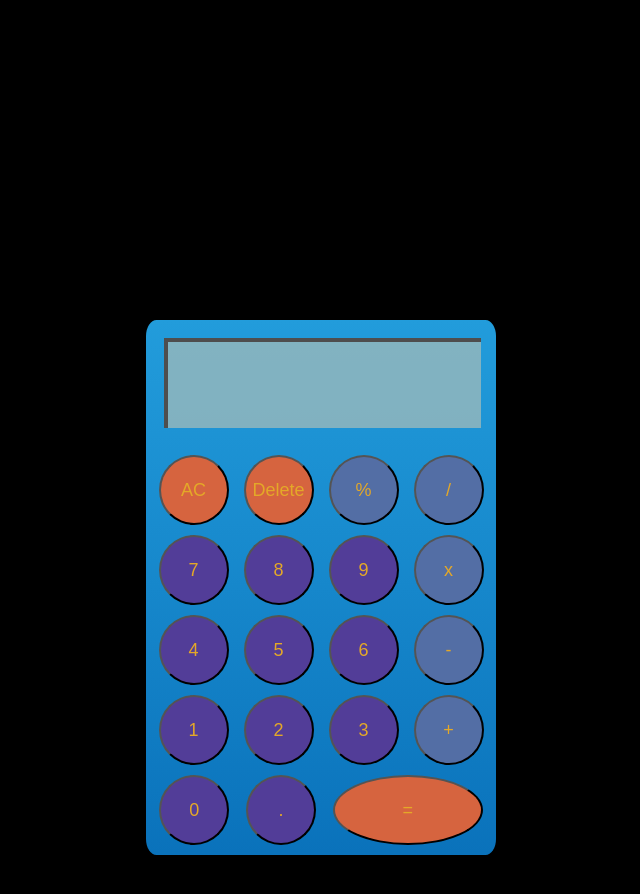
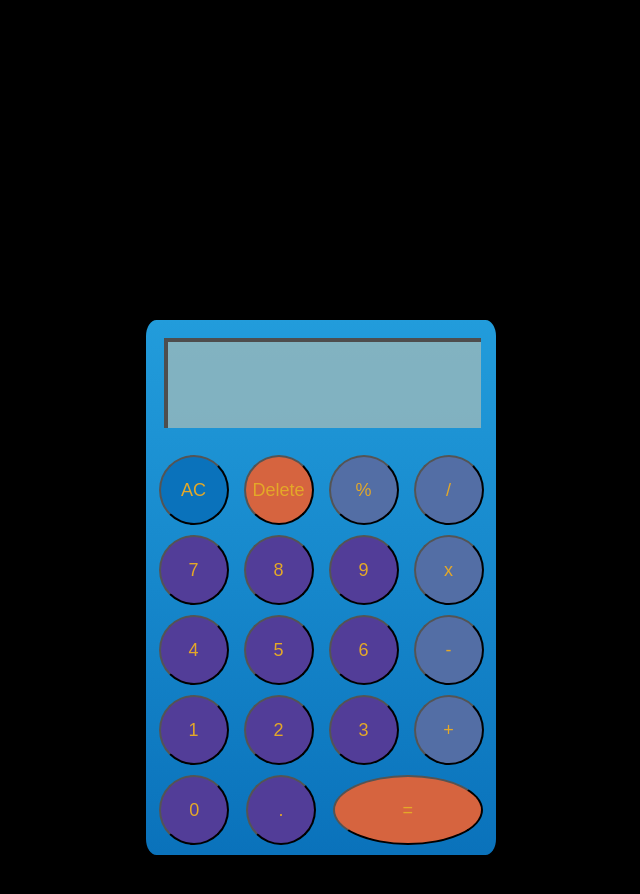
Before and after one commit to Billy-Dins/calculator, a plain HTML site: page index.html in a window 1280 px wide. In both pictures the pointer is over the button "AC". Shown: the whole page, without its empty margins (319-959 px from the left). Drawn offline with Linux system fonts and the light colour scheme.

Commit message:
fixed color

```diff
--- a/style.css
+++ b/style.css
@@ -58,6 +58,10 @@ button {
     background-color: #536ea5;
 }
 button:hover{
-    background-color: rgb(245, 159, 159);
+    background-color: rgba(10,114,187,1);
     cursor: pointer;
 }
+#equalsBtn:hover, #clearBtn:hover, #delete:hover {
+    background-color: rgba(10,114,187,1);
+    cursor: pointer;
+}
```
